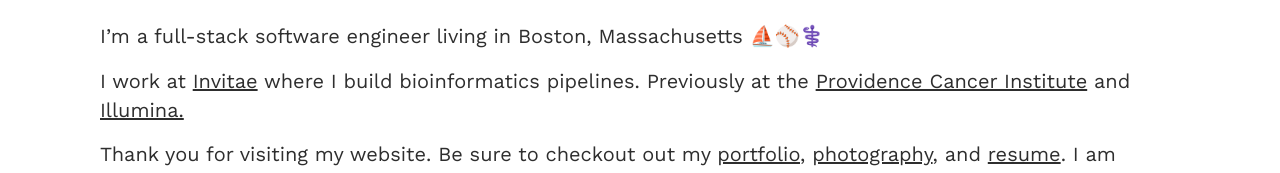
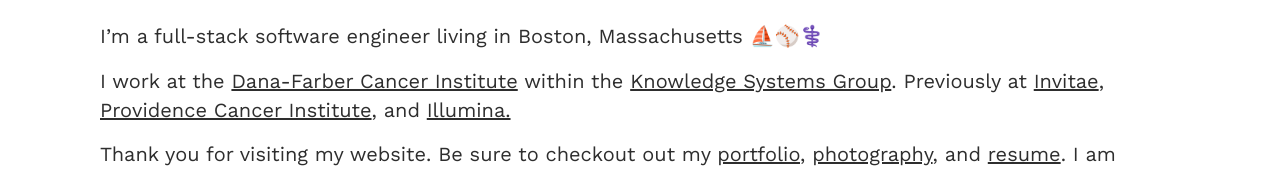
Before and after one commit to galvinma/personal-website, a React (Create React App) app: page / in a window 1280 px wide. Shown: the part 442-615 px from the top of the page. Built offline with nearby package versions, Linux system fonts and the light colour scheme.

Commit message:
Add DFCI info

```diff
--- a/src/Pages/Landing/Landing.js
+++ b/src/Pages/Landing/Landing.js
@@ -31,7 +31,7 @@
                 <div className="body1">I’m a full-stack software engineer living in Boston, Massachusetts ⛵⚾⚕️</div>
               </div>
               <div className="about-text">
-                <div className="body1">I work at <a className="unstyled-link" href="https://www.invitae.com" target="_blank" rel="noopener noreferrer">Invitae</a> where I build bioinformatics pipelines. Previously at the <a className="unstyled-link" href="https://oregon.providence.org/our-services/p/providence-cancer-center/" target="_blank" rel="noopener noreferrer">Providence Cancer Institute</a> and <a className="unstyled-link" href="https://www.illumina.com" target="_blank" rel="noopener noreferrer">Illumina.</a></div>
+                <div className="body1">I work at the <a className="unstyled-link" href="https://www.dana-farber.org/" target="_blank" rel="noopener noreferrer">Dana-Farber Cancer Institute</a> within the <a className="unstyled-link" href="https://ds.dfci.harvard.edu/knowledge-systems/" target="_blank" rel="noopener noreferrer">Knowledge Systems Group</a>. Previously at <a className="unstyled-link" href="https://www.invitae.com" target="_blank" rel="noopener noreferrer">Invitae</a>, <a className="unstyled-link" href="https://oregon.providence.org/our-services/p/providence-cancer-center/" target="_blank" rel="noopener noreferrer">Providence Cancer Institute</a>, and <a className="unstyled-link" href="https://www.illumina.com" target="_blank" rel="noopener noreferrer">Illumina.</a></div>
               </div>
 
               <div className="about-text">
```
